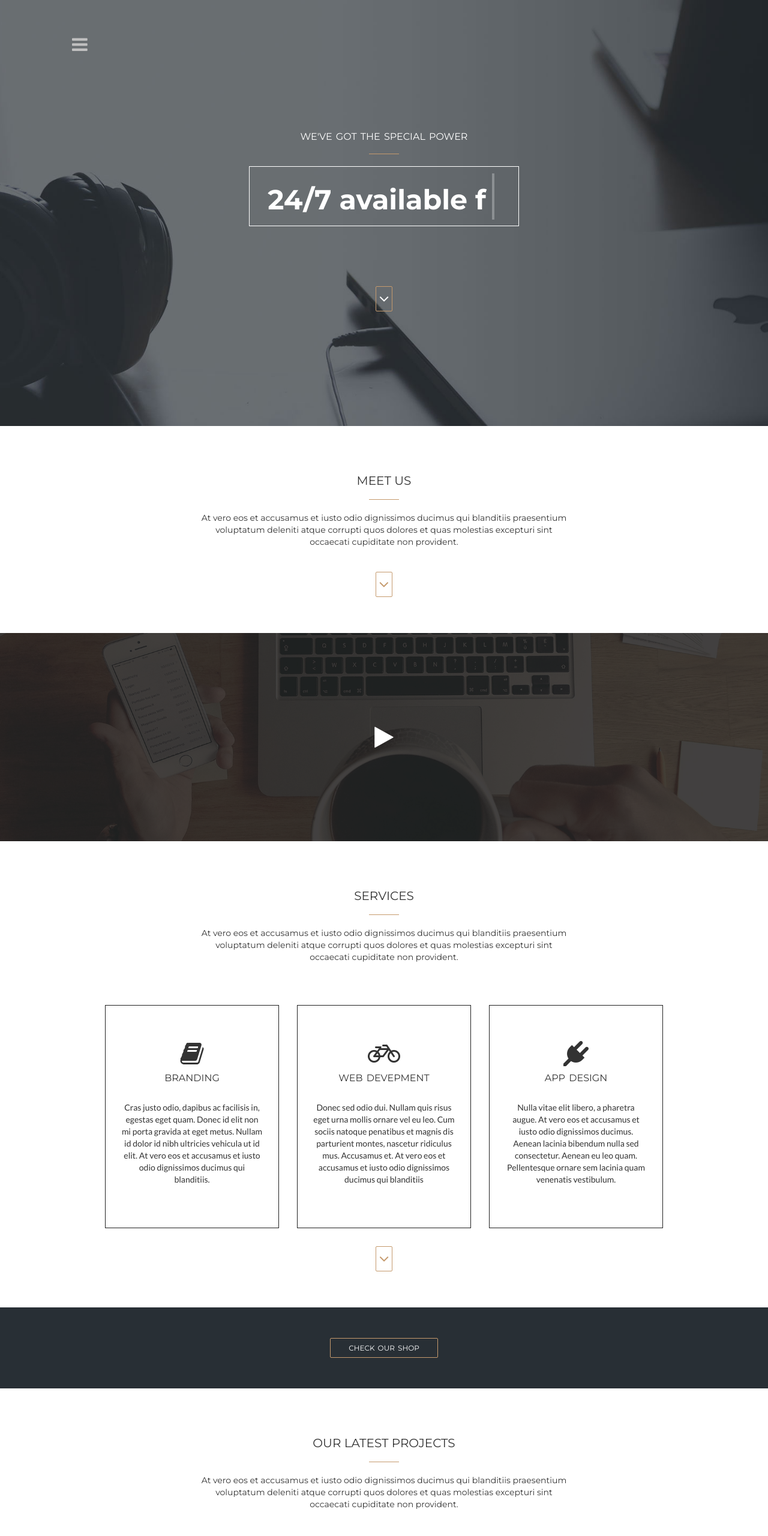
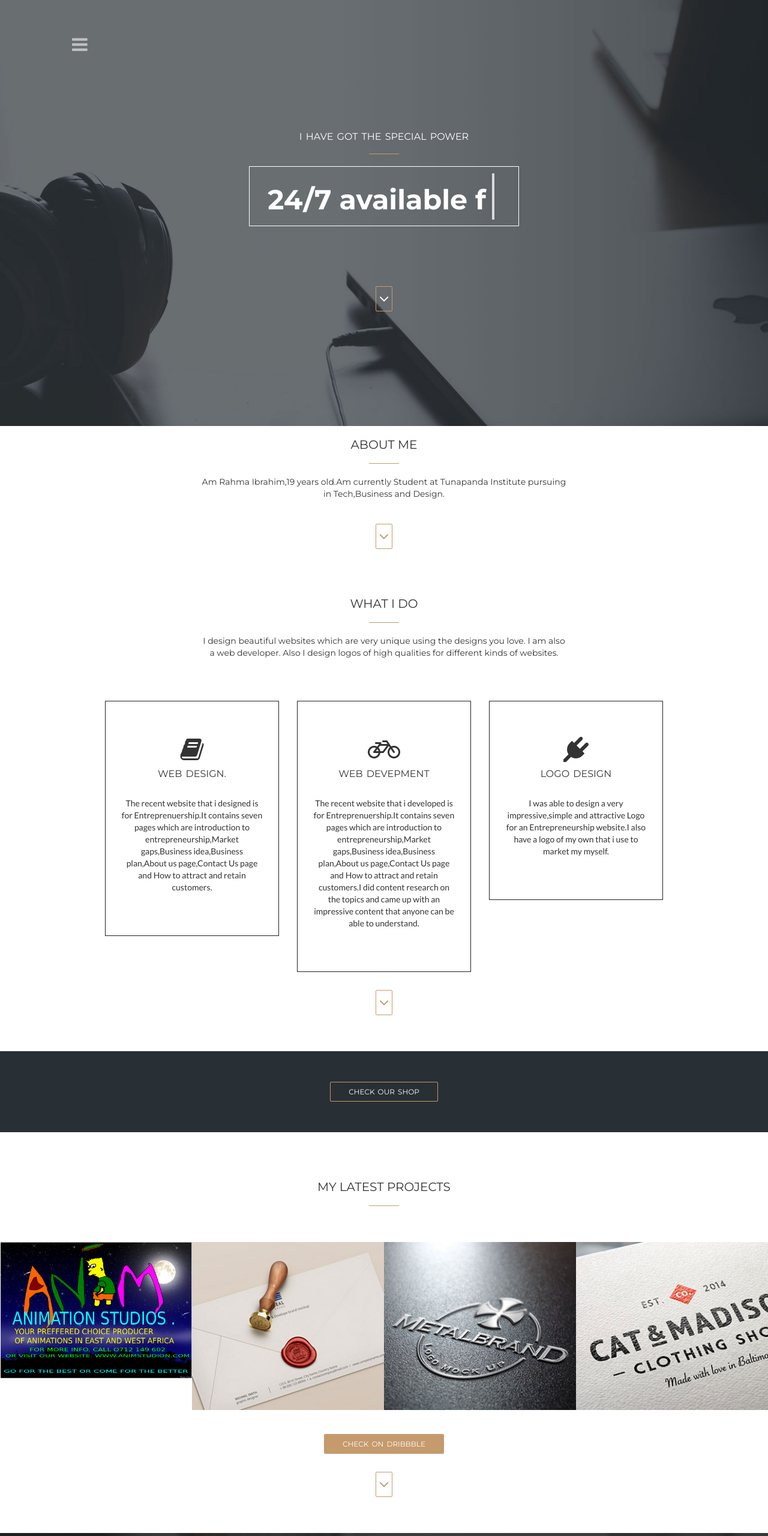
Before and after one commit to rahmaibrahim2/rahmaibrahim2.github.io, a plain HTML site: page index.html in a window 1280 px wide. Shown: the top 2560 px of the page at 60% size. Drawn offline with nearby package versions, Linux system fonts and the light colour scheme.

Commit message:
new updates

```diff
--- a/index.html
+++ b/index.html
@@ -6,7 +6,7 @@
     <meta charset="utf-8">
     <!--[if IE]><meta http-equiv="x-ua-compatible" content="IE=9" /><![endif]-->
     <meta name="viewport" content="width=device-width, initial-scale=1">
-    <title>Hi,,am Rahma</title>
+    <title>Hi,Am Rahma</title>
     <meta name="description" content="Your Description Here">
     <meta name="keywords" content="free boostrap, bootstrap template, freebies, free theme, free website, free portfolio theme, portfolio, personal, cv">
     <meta name="author" content="Jenn, ThemeForces.com">
@@ -60,8 +60,8 @@
             <li><a href="#meet-us" class="page-scroll">Overview</a></li>
             <li><a href="#services" class="page-scroll">Services</a></li>
             <li><a href="#works" class="page-scroll">Portfolio</a></li>
-            <li><a href="#about-us" class="page-scroll">About Us</a></li>
-            <li><a href="#contact" class="page-scroll">Contact Us</a></li>
+            <li><a href="#about-us" class="page-scroll">About Me</a></li>
+            <li><a href="#contact" class="page-scroll">Contact Me</a></li>
         </ul><!--- End Menu -->
     </div> <!--- End Off Canvas Side Menu -->
 
@@ -74,29 +74,29 @@
             </nav>
 
             <div class="content">
-                <h4>We've got the special power</h4>
+                <h4> I have got the special power</h4>
                 <hr>
                 <div class="header-text btn">
                     <h1><span id="head-title"></span></h1>
                 </div>
             </div>
 
-            <a href="#meet-us" class="down-btn page-scroll">
+            <a href="#About Me" class="down-btn page-scroll">
                 <span class="fa fa-angle-down"></span>
             </a>
         </div>
     </div>
 
     <!-- Meet Us Section -->
-    <div id="meet-us">
+    <div id="meet me">
         <div class="container">
             <div class="row text-center">
                 <div class="col-md-8 col-md-offset-2">
                     <div class="section-title">
-                        <h2>Meet Us</h2>
+                        <h2>About Me </h2>
                         <hr>
                     </div>
-                    <p>At vero eos et accusamus et iusto odio dignissimos ducimus qui blanditiis praesentium voluptatum deleniti atque corrupti quos dolores et quas molestias excepturi sint occaecati cupiditate non provident.</p>
+                    <p>Am Rahma Ibrahim,19 years old.Am currently Student at Tunapanda Institute pursuing in  Tech,Business and Design. </p>
                     <a href="#services" class="down-btn page-scroll">
                         <span class="fa fa-angle-down"></span>
                     </a>
@@ -106,15 +106,7 @@
     </div>
 
     <!-- Overview Video Section -->
-    <div id="overview-video">
-        <div class="overlay">
-            <div class="container">
-                <a href="#">
-                    <span class="fa fa-play"></span>
-                </a>
-            </div>
-        </div>
-    </div>
+
 
     <!-- Services Section -->
     <div id="services">
@@ -122,10 +114,10 @@
             <div class="row">
                 <div class="col-md-8 col-md-offset-2">
                     <div class="section-title">
-                        <h2>Services</h2>
+                        <h2>What I Do</h2>
                         <hr>
                     </div>
-                    <p>At vero eos et accusamus et iusto odio dignissimos ducimus qui blanditiis praesentium voluptatum deleniti atque corrupti quos dolores et quas molestias excepturi sint occaecati cupiditate non provident.</p>
+                    <p>I design beautiful websites which are very unique using the designs you love. I am also a web developer. Also I design logos of high qualities for different kinds of websites.</p>
                 </div>
             </div>
 
@@ -135,8 +127,8 @@
                 <div class="col-md-4 col-sm-4">
                     <div class="service">
                         <span class="fa fa-book fa-3x"></span>
-                        <h4>Branding</h4>
-                        <p>Cras justo odio, dapibus ac facilisis in, egestas eget quam. Donec id elit non mi porta gravida at eget metus. Nullam id dolor id nibh ultricies vehicula ut id elit. At vero eos et accusamus et iusto odio dignissimos ducimus qui blanditiis. </p>
+                        <h4>WEB DESIGN.</h4>
+                        <p> The recent website that i designed is for Entreprenuership.It contains seven pages which are introduction to entrepreneurship,Market gaps,Business idea,Business plan,About us page,Contact Us page and  How to attract and retain customers. </p>
                     </div>
                 </div>
 
@@ -144,15 +136,15 @@
                     <div class="service">
                         <span class="fa fa-bicycle fa-3x"></span>
                         <h4>Web Devepment</h4>
-                        <p>Donec sed odio dui. Nullam quis risus eget urna mollis ornare vel eu leo. Cum sociis natoque penatibus et magnis dis parturient montes, nascetur ridiculus mus. Accusamus et. At vero eos et accusamus et iusto odio dignissimos ducimus qui blanditiis </p>
+                        <p>The recent website that i developed is for Entreprenuership.It contains seven pages which are introduction to entrepreneurship,Market gaps,Business idea,Business plan,About us page,Contact Us page and  How to attract and retain customers.I did content research on the topics and came up with an impressive content that anyone can be able to understand.</p>
                     </div>
                 </div>
 
                 <div class="col-md-4 col-sm-4">
                     <div class="service">
                         <span class="fa fa-plug fa-3x"></span>
-                        <h4>App Design</h4>
-                        <p>Nulla vitae elit libero, a pharetra augue. At vero eos et accusamus et iusto odio dignissimos ducimus. Aenean lacinia bibendum nulla sed consectetur. Aenean eu leo quam. Pellentesque ornare sem lacinia quam venenatis vestibulum. </p>
+                        <h4>LOGO DESIGN </h4>
+                        <p>I was able to design a very impressive,simple and attractive Logo for an Entrepreneurship website.I also have a logo of my own that i use to market my myself. </p>
                     </div>
                 </div>
             </div>
@@ -175,10 +167,10 @@
             <div class="row text-center">
                 <div class="col-md-8 col-md-offset-2">
                     <div class="section-title">
-                        <h2>Our Latest Projects</h2>
+                        <h2>My latest projects</h2>
                         <hr>
                     </div>
-                    <p>At vero eos et accusamus et iusto odio dignissimos ducimus qui blanditiis praesentium voluptatum deleniti atque corrupti quos dolores et quas molestias excepturi sint occaecati cupiditate non provident.</p>
+                    <p></p>
                 </div>
             </div>
             <div class="space"></div>
@@ -194,7 +186,7 @@
                                     <p class="lead">Client Seal</p>
                                     <div class="hline"></div>
                                 </div>
-                                <img src="img/portfolio/01.jpg" class="img-responsive" alt="...">
+                                <img src="img/portfolio/banner1.png" class="img-responsive" alt="...">
                             </a>
                         </div>
                     </div>
@@ -247,7 +239,7 @@
         <div class="text-center">
             <a href="#" class="btn read-more-btn">Check on Dribbble</a>
             <br>
-            <a href="#about-us" class="down-btn page-scroll"><span class="fa fa-angle-down"></span></a>
+            <a href="#about us" class="down-btn page-scroll"><span class="fa fa-angle-down"></span></a>
         </div>
     </div>
 
@@ -345,7 +337,7 @@
         <div class="overlay">
             <div class="container">
                 <div class="section-title">
-                    <h2>What my Clients Say...</h2>
+                    <h2>What</h2>
                     <hr>
                 </div>
 
@@ -446,7 +438,7 @@
     <script>
       $(function(){
           $("#head-title").typed({
-            strings: ["We make websites^1000", "24/7 available for hire^1000" ,"Web design with diffence^1000"],
+            strings: ["I make websites^1000", "24/7 available for hire^1000" ,"Web design with diffence^1000"],
             typeSpeed: 100,
             loop: true,
             startDelay: 100
```
Also changed, not shown: 1 other file.
